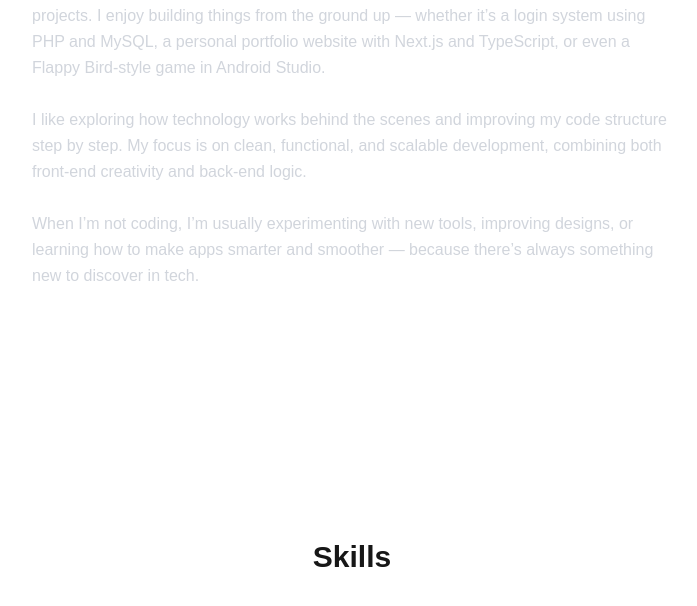
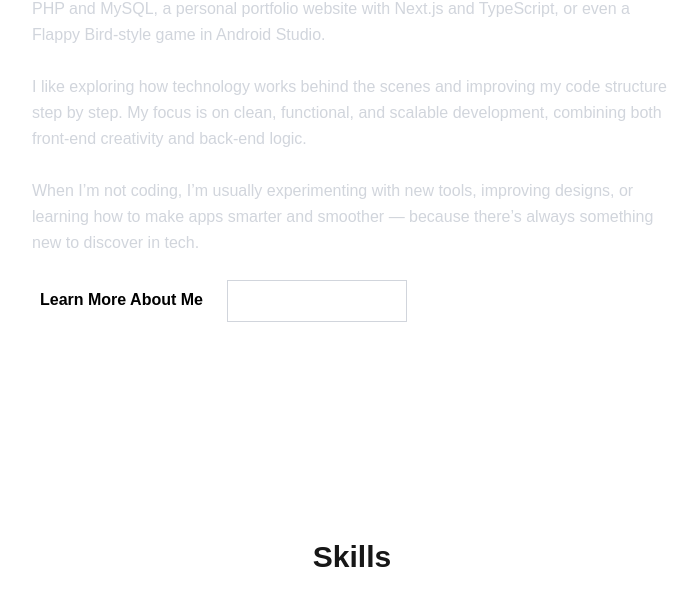
Before and after one commit to wynnee0110/My-Portfolio, a Next.js app: page / in a window 1280 px wide. Shown: the part 1093-1699 px from the top of the page, without its empty margins (288-985 px from the left). Built offline with nearby package versions, Linux system fonts and the light colour scheme.

Commit message:
About me added CV and learn more

```diff
--- a/src/app/page.tsx
+++ b/src/app/page.tsx
@@ -85,7 +85,24 @@ export default function HomePage() {
               improving designs, or learning how to make apps smarter and smoother —
               because there’s always something new to discover in tech.
             </p>
+            <div className="flex mt-6">
+              <Link
+                href="/about"
+                className="bg-white text-base text-black font-semibold py-2 px-2 hover:bg-blue-300 transition"
+              >
+                Learn More About Me
+              </Link>
+              <Link
+                href="/CV"
+                className="ml-4 text-white font-semibold py-2 px-6 border border-gray-300 hover:bg-gray-800 transition"
+              >
+                Download My CV
+              </Link>
+            </div>
+
           </div>
+
+
         </section>
 
 
```
